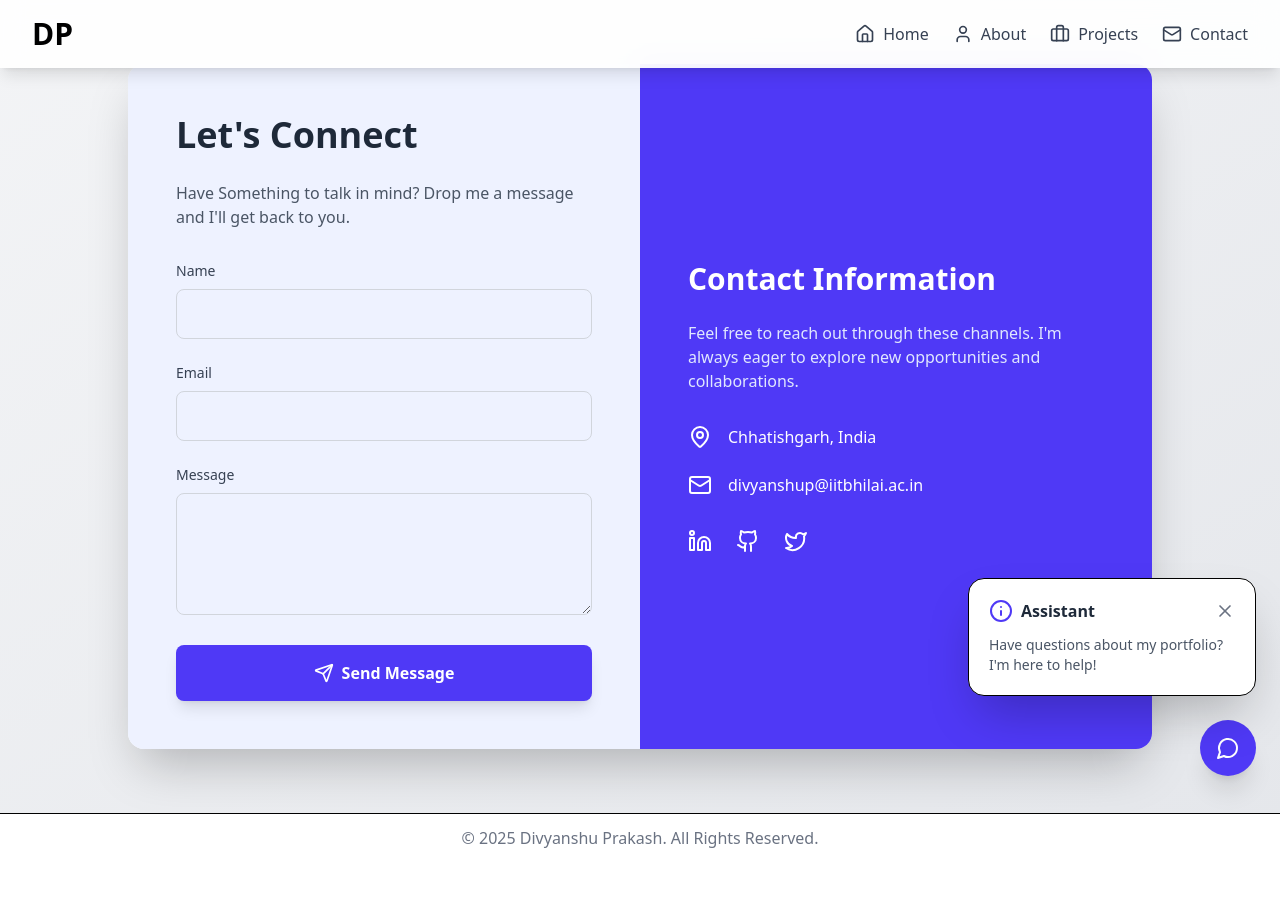
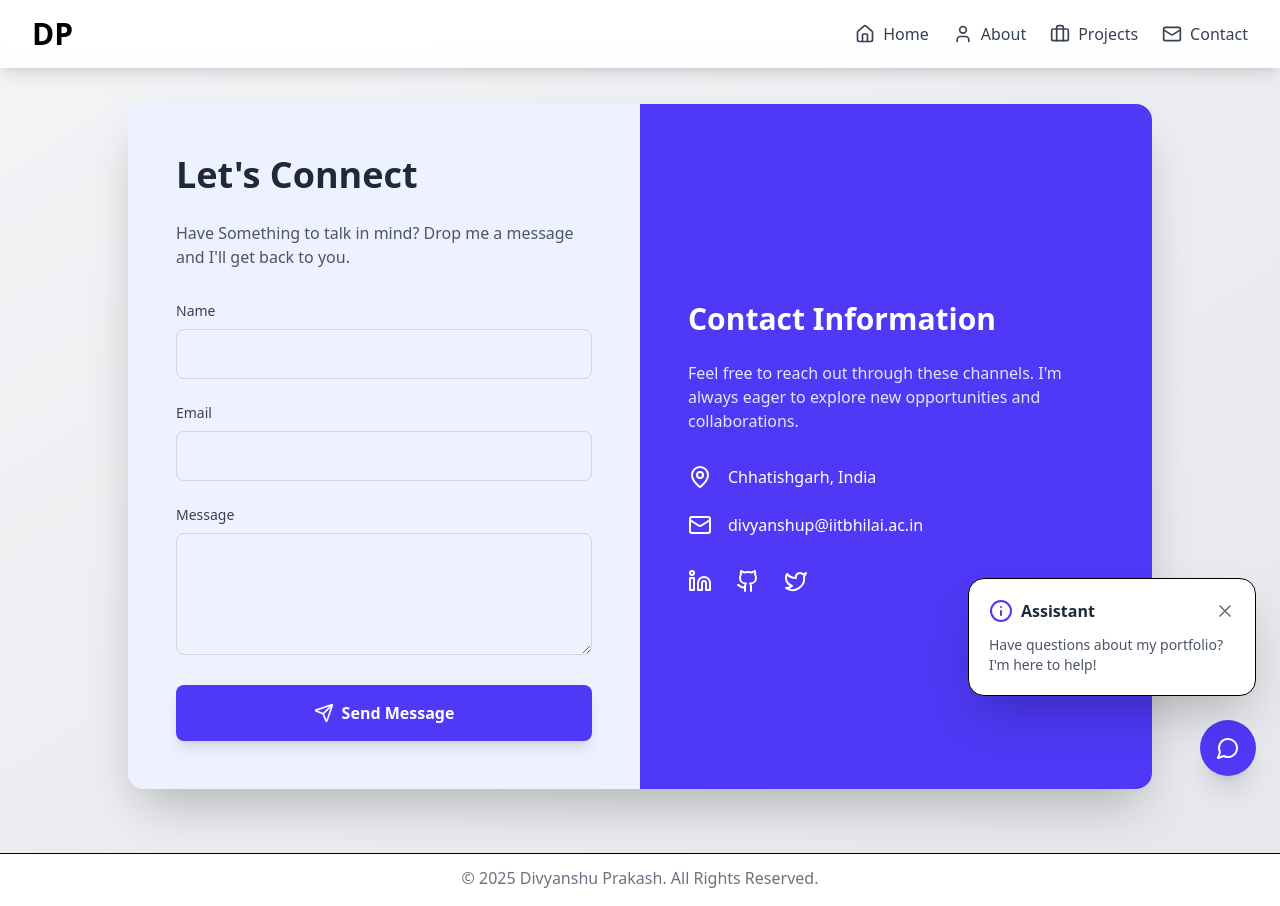
Before and after one commit to divyanshu-prakash-rx/Portfolio_2, a React (Vite) app in the folder frontend/: page /contact in a window 1280 px wide. Before the commit the page ends 866 px from the top, so only its background shows below. Built offline with nearby package versions, Linux system fonts and the light colour scheme.

Commit message:
Improved Assistant

```diff
--- a/frontend/src/pages/ContactPage.jsx
+++ b/frontend/src/pages/ContactPage.jsx
@@ -44,7 +44,7 @@ export default function ContactPage() {
   };
 
   return (
-    <div className="min-h-screen bg-gradient-to-br from-gray-100 to-gray-200 py-16 px-4 flex items-center justify-center">
+    <div className="min-h-screen bg-gradient-to-br from-gray-100 to-gray-200 py-16 px-4 flex items-center justify-center mt-10">
       <div className="max-w-5xl w-full mx-auto bg-white rounded-2xl shadow-2xl overflow-hidden">
         <div className="grid md:grid-cols-2">
           {/* Contact Form */}
--- a/frontend/src/pages/HomePage.jsx
+++ b/frontend/src/pages/HomePage.jsx
@@ -12,7 +12,7 @@ export default function HomePage() {
           transition={{ duration: 0.6 }}
           className="mb-12"
         >
-          <h1 className="text-5xl md:text-7xl font-extrabold bg-clip-text  mb-4">
+          <h1 className="text-5xl md:text-7xl font-extrabold bg-clip-text  mb-4 mt-10 md:mt-4">
             Divyanshu Prakash
           </h1>
           <h2 className="text-2xl md:text-4xl font-semibold text-gray-700 mb-8">
--- a/frontend/src/pages/ProjectsPage.jsx
+++ b/frontend/src/pages/ProjectsPage.jsx
@@ -68,7 +68,7 @@ export default function ProjectsPage() {
       : projects.filter((project) => project.category === activeFilter);
 
   return (
-    <div className="min-h-screen bg-gradient-to-br from-gray-50 to-gray-100 py-16 px-4 mt-4">
+    <div className="min-h-screen bg-gradient-to-br from-gray-50 to-gray-100 py-16 px-4 mt-10">
       <div className="max-w-6xl mx-auto">
         <div className="text-center mb-14">
           <h2 className="text-5xl font-extrabold text-gray-800 mb-4">
```
